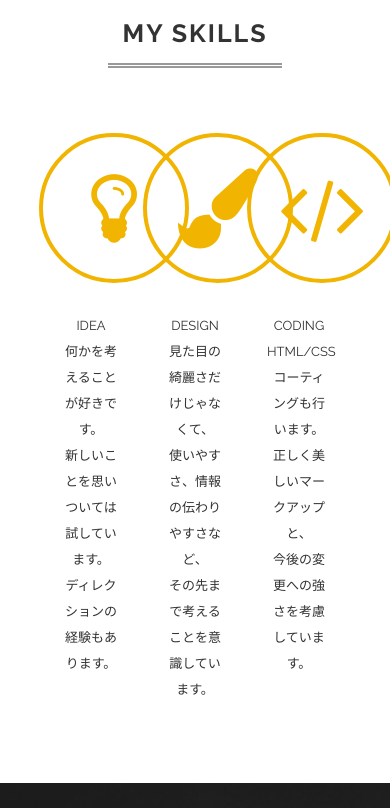
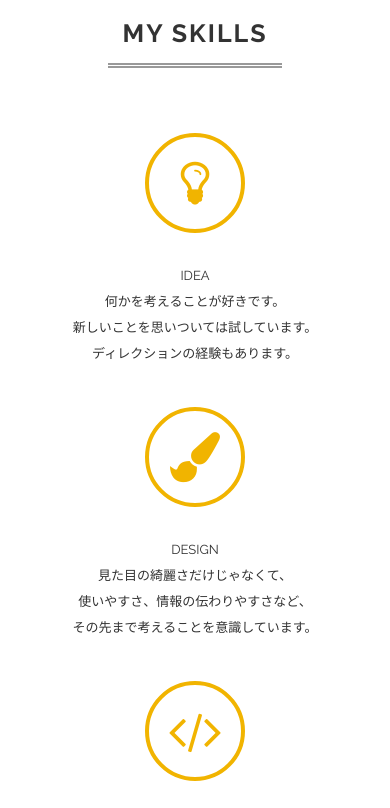
Before and after one commit to sweet-yukaru/push_test, a plain HTML site: page index.html in a window 390 px wide. Shown: the part 2268-3076 px from the top of the page. Drawn offline with Linux system fonts and the light colour scheme.

Commit message:
モバイル対応 セクション3の調整

```diff
--- a/css/style.css
+++ b/css/style.css
@@ -300,7 +300,7 @@ body {
     }
     .works-wrapper,         /*ボックスを縦に並べる*/
     .work-box {
-        display: block;
+        display: block;       /*display: tableとdisplay: table-cellを解除*/
     }
     .work-image {           /*パソコン上で8ブロック分とっていたため立幅が長くなる。画像をで非表示、背景画像のみ載せる。relativeに変更*/
         display: none;
@@ -314,4 +314,20 @@ body {
         background-size: cover;
         transform: none;
     }
+    .skills-wrapper,
+    .skill-box {
+        display: block;      /*display: tableとdisplay: table-cellを解除*/
+    }
+    .skill-icon {         /*アイコンサイズの調節*/
+        width: 100px;
+        height: 100px;
+        font-size: 5rem;
+        line-height: 92px;
+    }
+    .skill-box {            /*上下のmargin追加*/
+        margin: 40px auto;
+    }
+    .skill-text {           /*テキストの両脇*/
+        margin: 0;
+    }
 }
```
